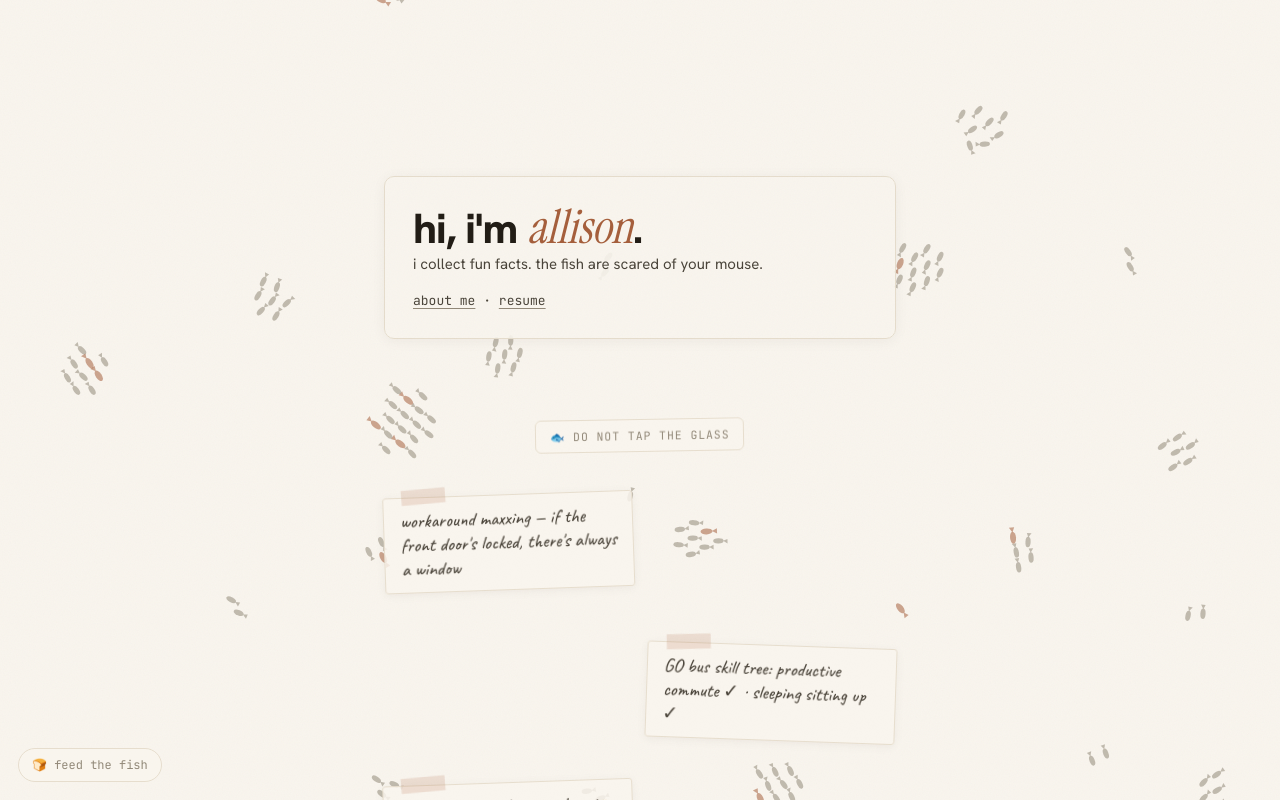
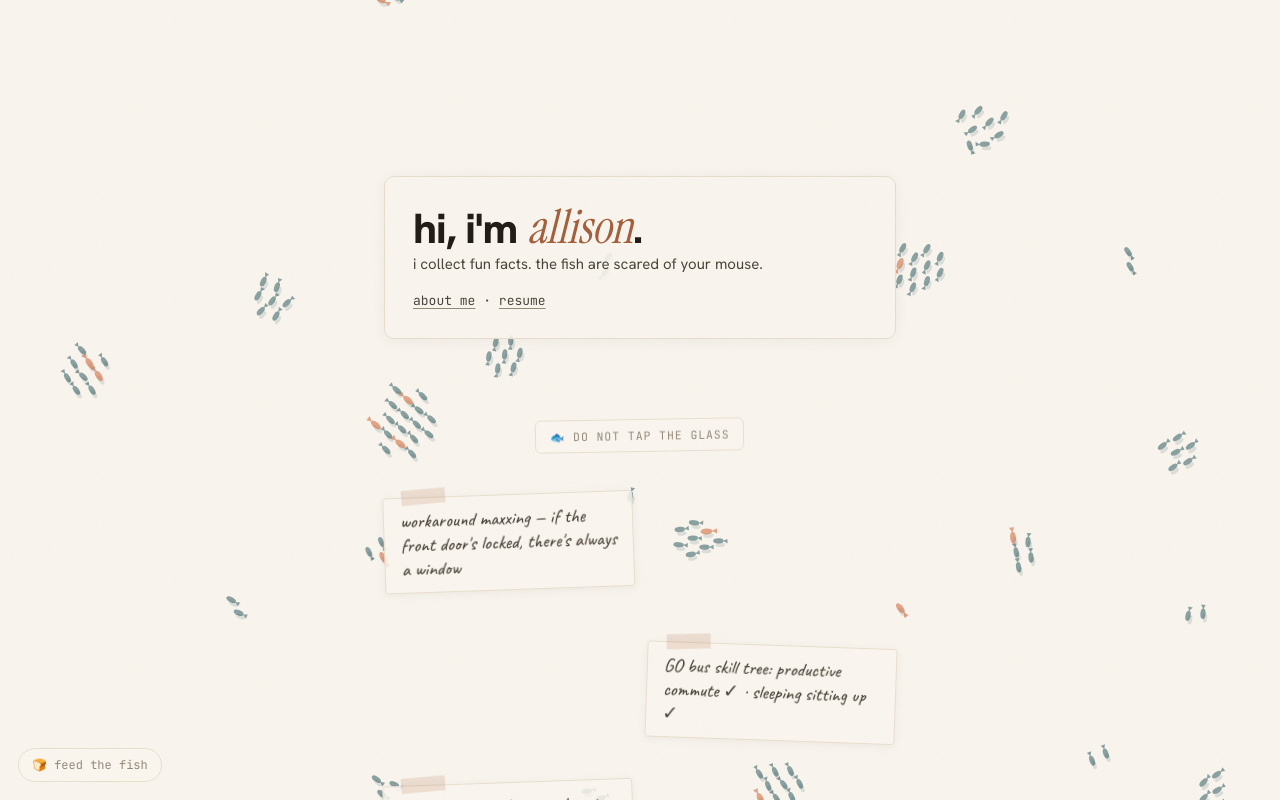
Before and after one commit to allison-stack/personal-portfolio, a Next.js app: page / in a window 1280 px wide. Shown: the top 800 px of the page. Built offline with nearby package versions, Linux system fonts and the light colour scheme.

Commit message:
feat(playground): fish canvas reads scoped theme tokens from its own element (documentElement never sees .pond overrides); day shadows + night halos

```diff
--- a/app/components/FishCanvas.jsx
+++ b/app/components/FishCanvas.jsx
@@ -3,6 +3,7 @@
 import { useEffect, useRef, useState } from "react";
 import { createFish, stepSchool } from "../lib/boids";
 import { fortuneForDate } from "../lib/fortune";
+import { readFishColors } from "../lib/fish-colors";
 
 const COUNT = 120;
 const GOLD_INDEX = 0; // the lucky one
@@ -12,40 +13,27 @@ const BUS_CROSS_MS = 8000;
 const BUBBLE_EVERY_MS = [120000, 180000]; // 2–3 min
 const NIGHT_PARAMS = { maxSpeed: 1.4, wander: 0.06 };
 
-function torontoHour() {
-  return Number(
-    new Intl.DateTimeFormat("en-CA", {
-      hour: "numeric",
-      hour12: false,
-      timeZone: "America/Toronto",
-    }).format(new Date())
-  );
-}
-
-function isNightHour(h) {
-  return h >= 23 || h < 7;
-}
-
-export function FishCanvas() {
+export function FishCanvas({ night = false }) {
   const canvasRef = useRef(null);
   const [feeding, setFeeding] = useState(false);
-  const [night, setNight] = useState(false);
   const modeRef = useRef("flee");
 
   useEffect(() => {
     modeRef.current = feeding ? "feed" : "flee";
   }, [feeding]);
 
-  useEffect(() => {
-    const check = () => setNight(isNightHour(torontoHour()));
-    check();
-    const id = setInterval(check, 60 * 60 * 1000);
-    return () => clearInterval(id);
-  }, []);
-
   const nightRef = useRef(false);
   useEffect(() => {
     nightRef.current = night;
+  }, [night]);
+
+  // colors come from the .pond theme tokens on an ancestor, so read them from
+  // the canvas itself — documentElement never sees the scoped overrides.
+  // re-read on night flips: PondTheme swaps the class in the same commit.
+  const colorsRef = useRef(readFishColors(() => ""));
+  useEffect(() => {
+    const styles = getComputedStyle(canvasRef.current);
+    colorsRef.current = readFishColors((name) => styles.getPropertyValue(name));
   }, [night]);
 
   useEffect(() => {
@@ -64,12 +52,6 @@ export function FishCanvas() {
     let W = 0;
     let H = 0;
     let raf = 0;
-
-    const styles = getComputedStyle(document.documentElement);
-    const inkColor = styles.getPropertyValue("--muted").trim() || "#928979";
-    const koiColor = styles.getPropertyValue("--accent").trim() || "#a65f3c";
-    const handFont = styles.getPropertyValue("--f-hand").trim() || "cursive";
-    const goldColor = "#c9950c";
 
     function resize() {
       W = window.innerWidth;
@@ -91,6 +73,7 @@ export function FishCanvas() {
     }
 
     function draw(now) {
+      const C = colorsRef.current;
       ctx.clearRect(0, 0, W, H);
       ctx.lineWidth = 2.2;
       ctx.lineCap = "round";
@@ -100,7 +83,7 @@ export function FishCanvas() {
       if (now < koiGlintUntil) {
         const g = fish[GOLD_INDEX];
         ctx.globalAlpha = 0.5 * ((koiGlintUntil - now) / KOI_GLINT_MS);
-        ctx.strokeStyle = goldColor;
+        ctx.strokeStyle = C.gold;
         ctx.lineWidth = 1.5;
         ctx.beginPath();
         ctx.arc(g.x, g.y, 18, 0, Math.PI * 2);
@@ -119,16 +102,37 @@ export function FishCanvas() {
         const gold = i === GOLD_INDEX;
         const koi = !gold && i % 9 === 0;
         const s = gold ? 1.5 : koi ? 1.15 : 1;
-        const color = gold ? goldColor : koi ? koiColor : inkColor;
+        const color = gold ? C.gold : koi ? C.koi : C.ink;
         const wig = Math.sin(now / 140 + i * 1.7) * 1.4;
+
+        const bl = 5.2 * s; // half-length
+        const bw = 2.6 * s; // half-width
+        const ang = Math.atan2(uy, ux);
+
+        // top-down depth: a small offset shadow by day, a glow halo for
+        // koi/gold by night (shadows read wrong on dark water)
+        if (!nightRef.current) {
+          ctx.globalAlpha = 0.12;
+          ctx.fillStyle = "#123a3e";
+          ctx.beginPath();
+          ctx.ellipse(f.x + 2, f.y + 4, bl * 0.9, bw * 0.85, ang, 0, Math.PI * 2);
+          ctx.fill();
+        } else if (gold || koi) {
+          const gr = gold ? 16 : 10;
+          const halo = ctx.createRadialGradient(f.x, f.y, 0, f.x, f.y, gr);
+          halo.addColorStop(0, "rgba(232, 161, 61, 0.3)");
+          halo.addColorStop(1, "rgba(232, 161, 61, 0)");
+          ctx.globalAlpha = 1;
+          ctx.fillStyle = halo;
+          ctx.beginPath();
+          ctx.arc(f.x, f.y, gr, 0, Math.PI * 2);
+          ctx.fill();
+        }
 
         ctx.globalAlpha = gold ? Math.min(baseAlpha + 0.15, 0.8) : baseAlpha;
         ctx.fillStyle = color;
 
         // body: plain oval, rotated to the swim direction
-        const bl = 5.2 * s; // half-length
-        const bw = 2.6 * s; // half-width
-        const ang = Math.atan2(uy, ux);
         ctx.beginPath();
         ctx.ellipse(f.x, f.y, bl, bw, ang, 0, Math.PI * 2);
         ctx.fill();
@@ -157,7 +161,7 @@ export function FishCanvas() {
           ctx.fill();
           // terracotta patch
           ctx.globalAlpha = Math.min(baseAlpha + 0.15, 0.8);
-          ctx.fillStyle = koiColor;
+          ctx.fillStyle = C.koi;
           ctx.beginPath();
           ctx.arc(f.x + ux * 1.5 + px * 0.8, f.y + uy * 1.5 + py * 0.8, 1.6, 0, Math.PI * 2);
           ctx.fill();
@@ -172,7 +176,7 @@ export function FishCanvas() {
           ripples.splice(i, 1);
           continue;
         }
-        ctx.strokeStyle = inkColor;
+        ctx.strokeStyle = C.fx;
         ctx.lineWidth = 1.2;
         for (const lag of [0, 0.25]) {
           const tt = t - lag;
@@ -192,7 +196,7 @@ export function FishCanvas() {
           b.y -= 0.8;
           b.x += Math.sin(now / 300 + b.y / 20) * 0.3;
           ctx.globalAlpha = 0.5;
-          ctx.strokeStyle = inkColor;
+          ctx.strokeStyle = C.fx;
           ctx.lineWidth = 1.2;
           ctx.beginPath();
           ctx.arc(b.x, b.y, 5, 0, Math.PI * 2);
@@ -209,8 +213,8 @@ export function FishCanvas() {
             continue;
           }
           ctx.globalAlpha = t < 0.75 ? 0.8 : 0.8 * (1 - (t - 0.75) / 0.25);
-          ctx.fillStyle = inkColor;
-          ctx.font = `17px ${handFont}`;
+          ctx.fillStyle = C.fx;
+          ctx.font = `17px ${C.hand}`;
           ctx.textAlign = "center";
           ctx.fillText(`today's luck: ${fortuneForDate(new Date().toISOString().slice(0, 10))}`, Math.min(Math.max(b.x, 110), W - 110), Math.max(b.y, 24));
         }
```
